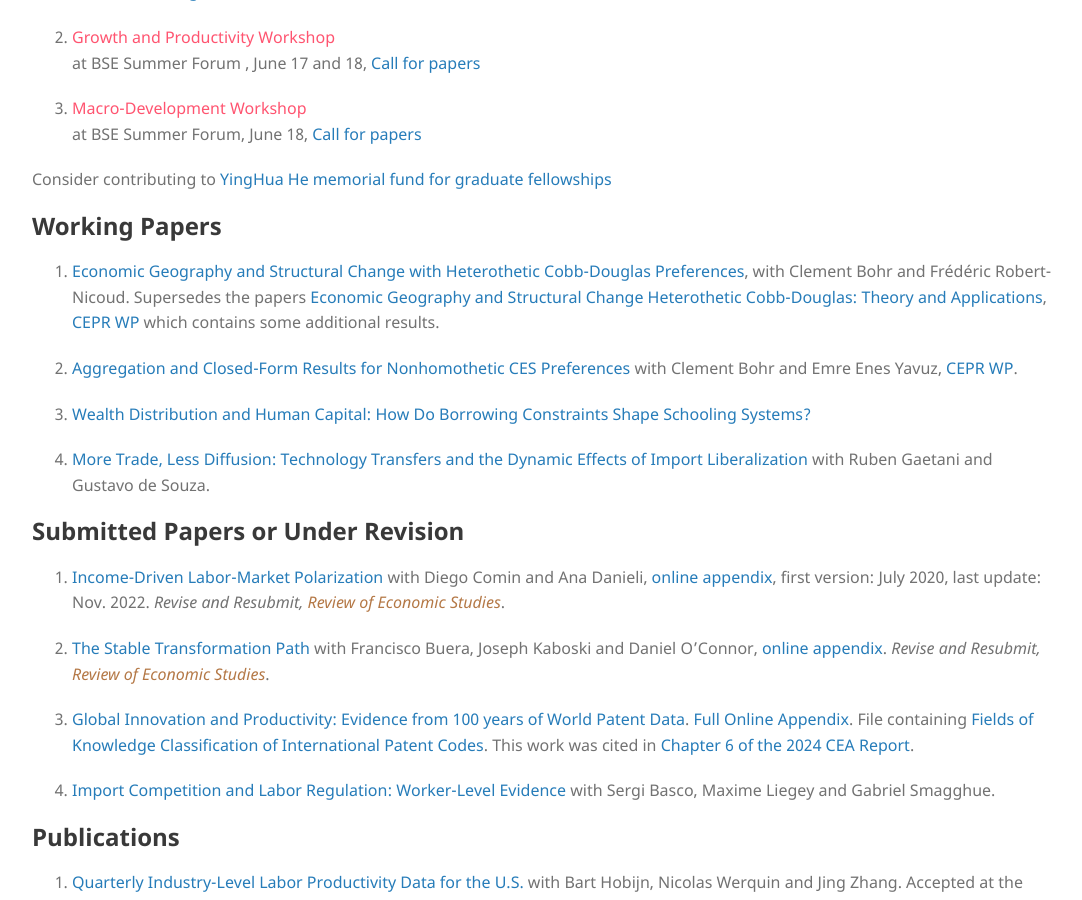
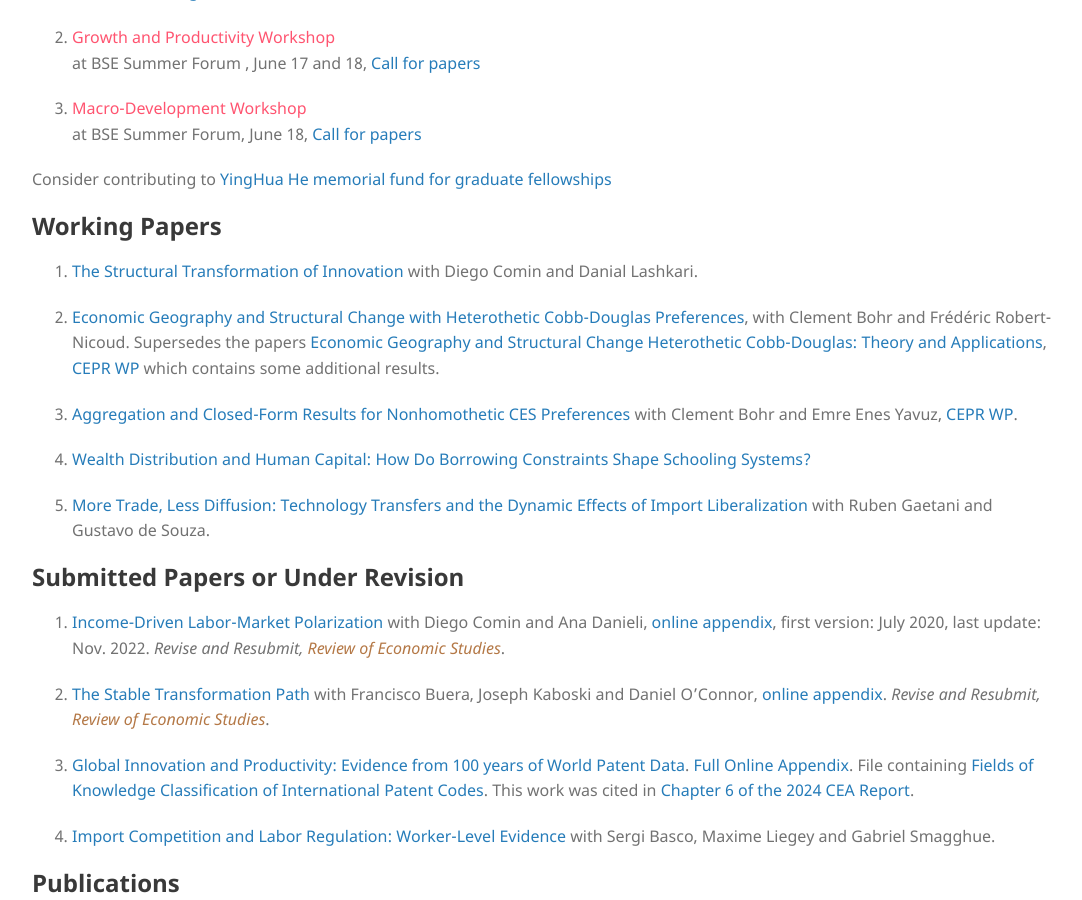
Before and after one commit to mestieri/mestieri.github.io, a Jekyll site: the page built from index.md, in a window 1280 px wide and 900 px high, scrolled down 543 px. Shown: the whole window, without its empty margins (96-1178 px from the left). Built offline with Jekyll 4.4.1, drawn with Linux system fonts in a browser that asks for light colours; some of the changed text lies outside the part shown.

Commit message:
Update index.md

```diff
--- a/index.md
+++ b/index.md
@@ -88,15 +88,17 @@ Consider contributing to [YingHua He memorial fund for graduate fellowships](htt
 
 ## Working Papers
 
-1. [Economic Geography and Structural Change with Heterothetic
+1. [The Structural Transformation of Innovation](https://www.dropbox.com/scl/fi/v6hx2gn2g6g2hpmygllpk/CLM2.pdf?rlkey=0y9sjmiksgxm39w2pbep0zjq2&dl=0) with Diego Comin and Danial Lashkari.
+
+2.  [Economic Geography and Structural Change with Heterothetic
 Cobb-Douglas Preferences](https://www.dropbox.com/scl/fi/xo7rapzw5rcoed6pvjf79/EcoGeo-StructChange-HCD.pdf?rlkey=ddjsji9a0rugt3mtncnyocf1n&dl=0), with Clement Bohr and Frédéric Robert-Nicoud. Supersedes the papers [Economic Geography and Structural Change](https://www.dropbox.com/scl/fi/bxhfrsu67d2nd9vpth9kk/BohrMestieriRobertnicoud.pdf?rlkey=mkg3m5n697su8r34flqa146lm&dl=0)  [Heterothetic Cobb-Douglas: Theory and Applications](https://www.dropbox.com/s/4ib6vfi0og7ixop/bmrn_hcd.pdf?dl=0), [CEPR WP](https://cepr.org/publications/dp18077) which contains some additional results.
 
-2. [Aggregation and Closed-Form Results
+3. [Aggregation and Closed-Form Results
 for Nonhomothetic CES Preferences](https://www.dropbox.com/scl/fi/obu49nw8d74wyeh64fc9f/BMY_closedform.pdf?rlkey=inrafvfuv22xz0z58pgb9oeqy&dl=0) with Clement Bohr and Emre Enes Yavuz, [CEPR WP](https://cepr.org/publications/dp18606).
 
-3. [Wealth Distribution and Human Capital: How Do Borrowing Constraints Shape Schooling Systems?](https://www.dropbox.com/s/w0fc7sthxh0mhtx/mestieri_wealthdistrib_humancapital.pdf?dl=0)
+4. [Wealth Distribution and Human Capital: How Do Borrowing Constraints Shape Schooling Systems?](https://www.dropbox.com/s/w0fc7sthxh0mhtx/mestieri_wealthdistrib_humancapital.pdf?dl=0)
 
-4. [More Trade, Less Diffusion: Technology Transfers and the Dynamic Effects of Import Liberalization](https://www.dropbox.com/scl/fi/y5l2ym51sj576dvtwt5en/dgm_mar2025.pdf?rlkey=e4bj483w6nidv67zyrj5crjcc&dl=0) with Ruben Gaetani and Gustavo de Souza.
+5. [More Trade, Less Diffusion: Technology Transfers and the Dynamic Effects of Import Liberalization](https://www.dropbox.com/scl/fi/y5l2ym51sj576dvtwt5en/dgm_mar2025.pdf?rlkey=e4bj483w6nidv67zyrj5crjcc&dl=0) with Ruben Gaetani and Gustavo de Souza.
 
 
 ## Submitted Papers or Under Revision
@@ -153,17 +155,15 @@ for Nonhomothetic CES Preferences](https://www.dropbox.com/scl/fi/obu49nw8d74wye
 
 ## Work in Progress
 
-1. Structural Change in Innovation, with Danial Lashkari and Diego Comin.
+1. What Goods do Countries Trade?, with Danial Lashkari.
 
-2. What Goods do Countries Trade?, with Danial Lashkari.
+2. Micro Assignment and Macro Elasticities, with Riccardo Bianchi-Vimercati.
 
-3. Micro Assignment and Macro Elasticities, with Riccardo Bianchi-Vimercati.
+3. Jobless Industrialization, with Laura Alfaro, Marcela Eslava and Felipe Saenz.
 
-4. Jobless Industrialization, with Laura Alfaro, Marcela Eslava and Felipe Saenz.
+4. Persistence of Inequality after Apartheid: Assessing the Role of Geography and Skills, with Kristina Manysheva and Johanna Schauer.
 
-5. Persistence of Inequality after Apartheid: Assessing the Role of Geography and Skills, with Kristina Manysheva and Johanna Schauer.
-
-6. Scale and Skill, with Diego Comin and Matthew Dey.
+5. Scale and Skill, with Diego Comin and Matthew Dey.
 
 
 ## Teaching Materials
```
